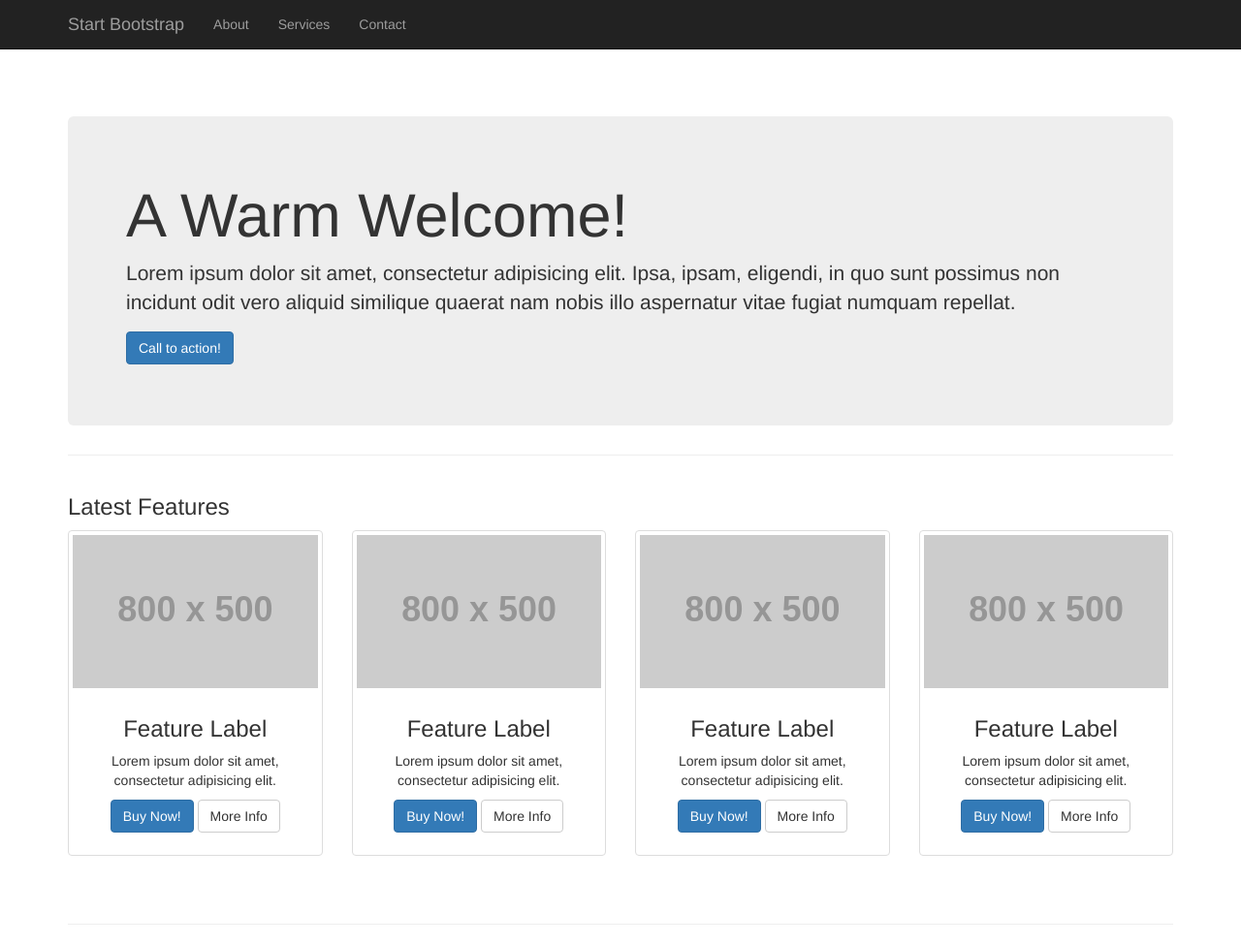
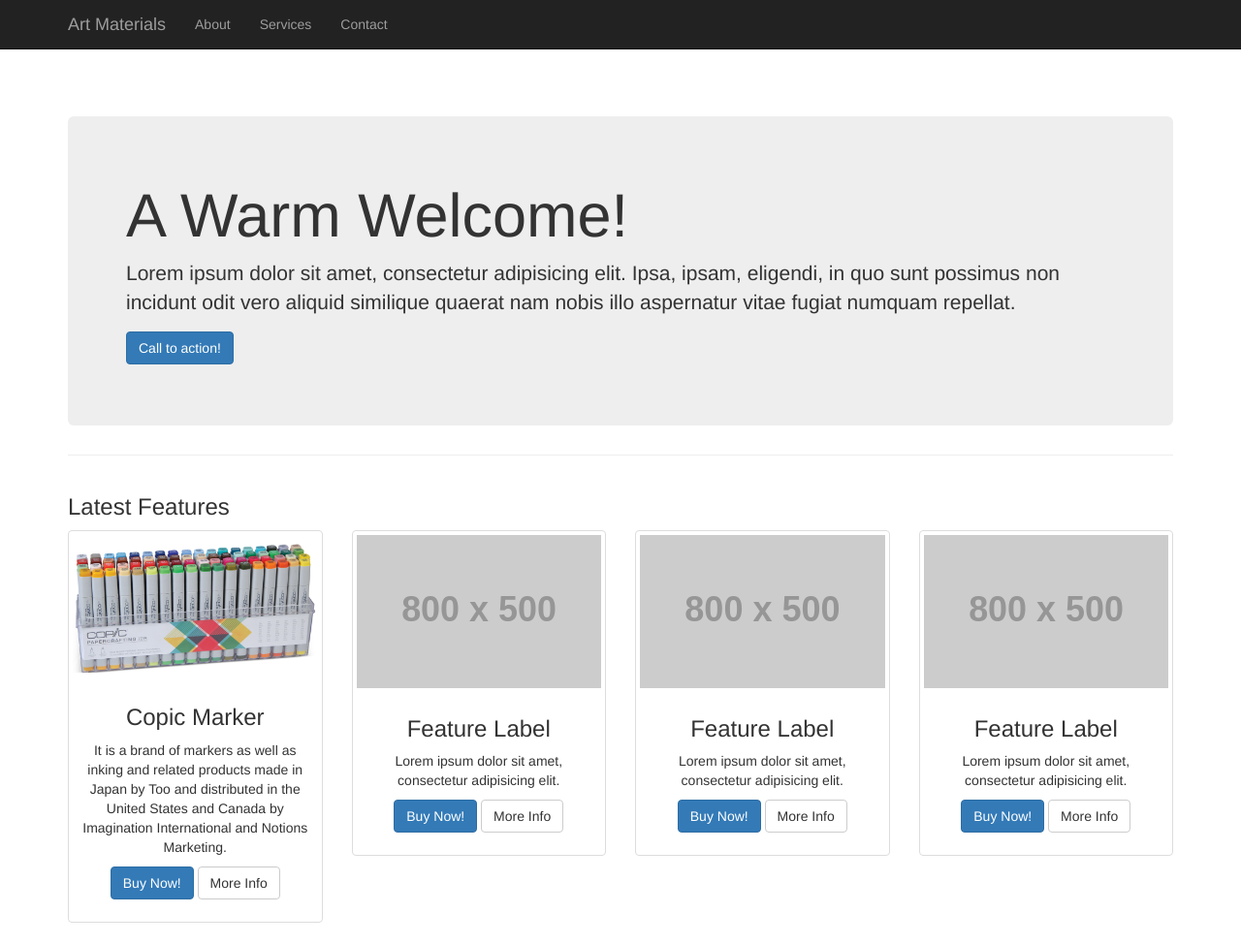
Before and after one commit to daphnetuliao/Ecommerence.github.io, a plain HTML site: page index.html in a window 1280 px wide. Shown: the top 975 px of the page at 97% size. Drawn offline with Linux system fonts and the light colour scheme; placeholder pictures from the web are drawn by us.

Commit message:
Update index.html

```diff
--- a/index.html
+++ b/index.html
@@ -9,7 +9,7 @@
     <meta name="description" content="">
     <meta name="author" content="">
 
-    <title>Heroic Features - Start Bootstrap Template</title>
+    <title>Art Materials - Tuliao, Daphne</title>
 
     <!-- Bootstrap Core CSS -->
     <link href="css/bootstrap.min.css" rel="stylesheet">
@@ -39,7 +39,7 @@
                     <span class="icon-bar"></span>
                     <span class="icon-bar"></span>
                 </button>
-                <a class="navbar-brand" href="#">Start Bootstrap</a>
+                <a class="navbar-brand" href="#">Art Materials</a>
             </div>
             <!-- Collect the nav links, forms, and other content for toggling -->
             <div class="collapse navbar-collapse" id="bs-example-navbar-collapse-1">
@@ -86,10 +86,12 @@
 
             <div class="col-md-3 col-sm-6 hero-feature">
                 <div class="thumbnail">
-                    <img src="http://placehold.it/800x500" alt="">
+                    <img src="c72bstamp.jpg" alt="">
                     <div class="caption">
-                        <h3>Feature Label</h3>
-                        <p>Lorem ipsum dolor sit amet, consectetur adipisicing elit.</p>
+                        <h3>Copic Marker</h3>
+                        <p>It is a brand of markers as well as inking and related
+                           products made in Japan by Too and distributed in the United States and Canada by
+                           Imagination International and Notions Marketing.</p>
                         <p>
                             <a href="#" class="btn btn-primary">Buy Now!</a> <a href="#" class="btn btn-default">More Info</a>
                         </p>
```
